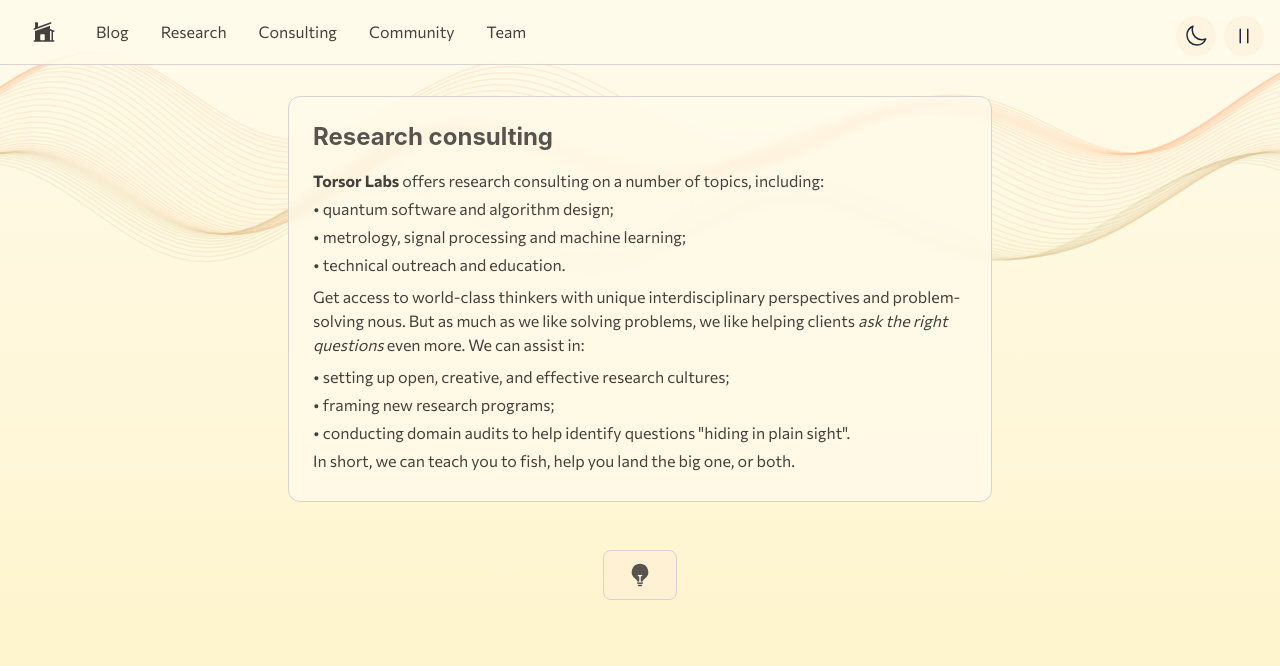
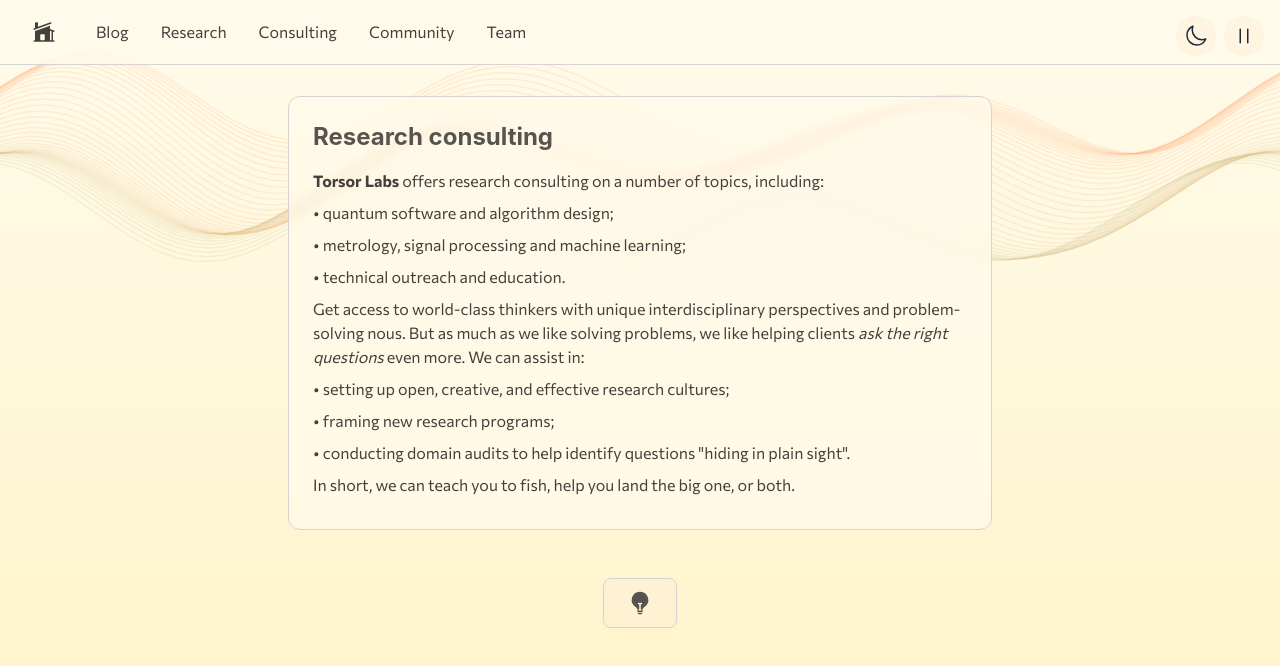
Before and after one commit to torsor-io/torsor-io, a React (Create React App) app: page /#/consulting in a window 1280 px wide. Shown: the top 666 px of the page. Built offline with nearby package versions, Linux system fonts and the light colour scheme; the HTML template or start-up script is replaced by a standard one.

Commit message:
Update index.js

```diff
--- a/src/components/ConsultingPage/index.js
+++ b/src/components/ConsultingPage/index.js
@@ -59,10 +59,10 @@ const ConsultingPage = ({ isDark, setIsDark, waveState, setWaveState }) => {
                 Research consulting
               </h2>
               <div className={`${subtleText}`}>
-                <p className="mb-1">
+                <p className="mb-2">
           <b>Torsor Labs</b> offers research consulting on a number of topics, including:
                 </p>
-                <ul className="space-y-1 mb-2">
+                <ul className="space-y-2 mb-2">
           <li>• quantum software and algorithm design;</li>
           <li>• metrology, signal processing and machine learning;</li>
 	  <li>• technical outreach and education.</li>
@@ -71,12 +71,12 @@ const ConsultingPage = ({ isDark, setIsDark, waveState, setWaveState }) => {
 	  <p className="mb-2">
 	  Get access to world-class thinkers with unique interdisciplinary perspectives and problem-solving nous.
           But as much as we like solving problems, we like helping clients <i>ask the right questions</i> even more. We can assist in:</p>
-       <ul className="space-y-1 mb-1">
+       <ul className="space-y-2 mb-2">
           <li>• setting up open, creative, and effective research cultures;</li>
           <li>• framing new research programs;</li>
 	  <li>• conducting domain audits to help identify questions "hiding in plain sight".</li>
       </ul>
-	  <p className="mb-1">In short, we can teach you to fish, help you land the big one, or both.</p>
+	  <p className="mb-2">In short, we can teach you to fish, help you land the big one, or both.</p>
               </div>
             </motion.div>
 
```
